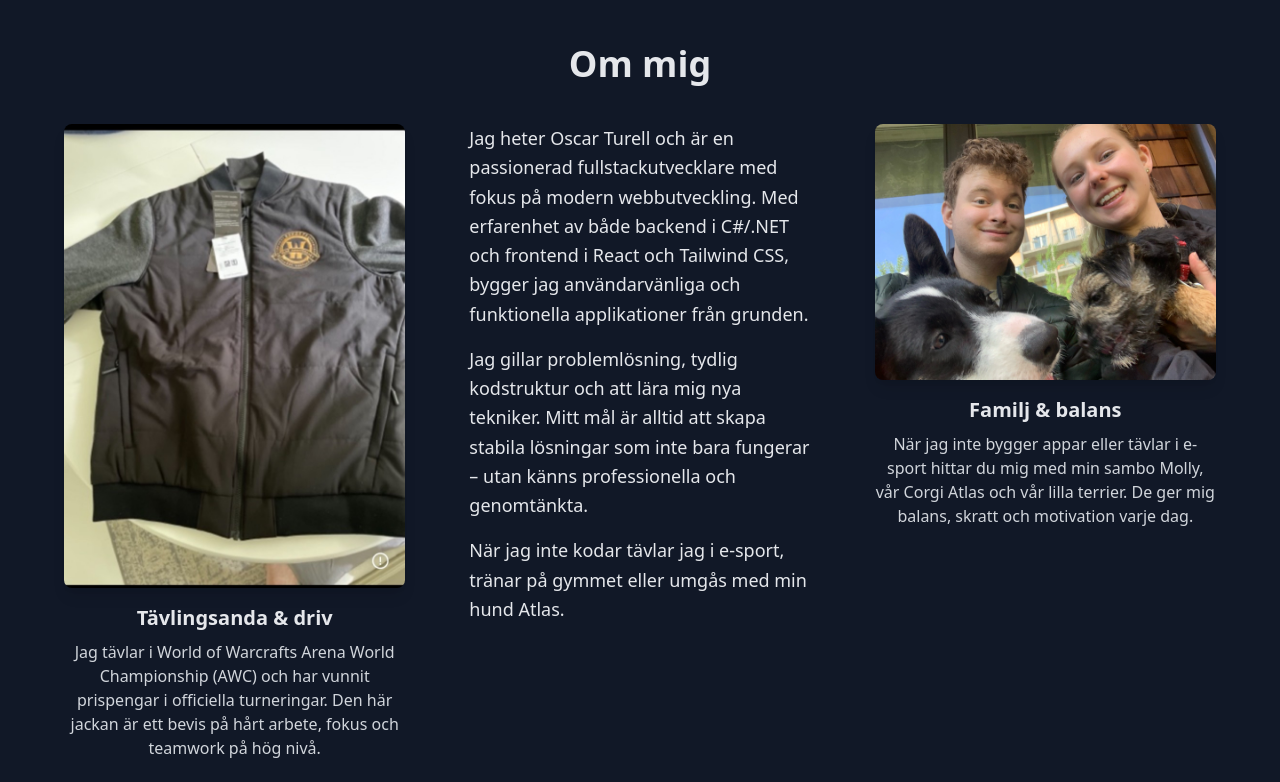
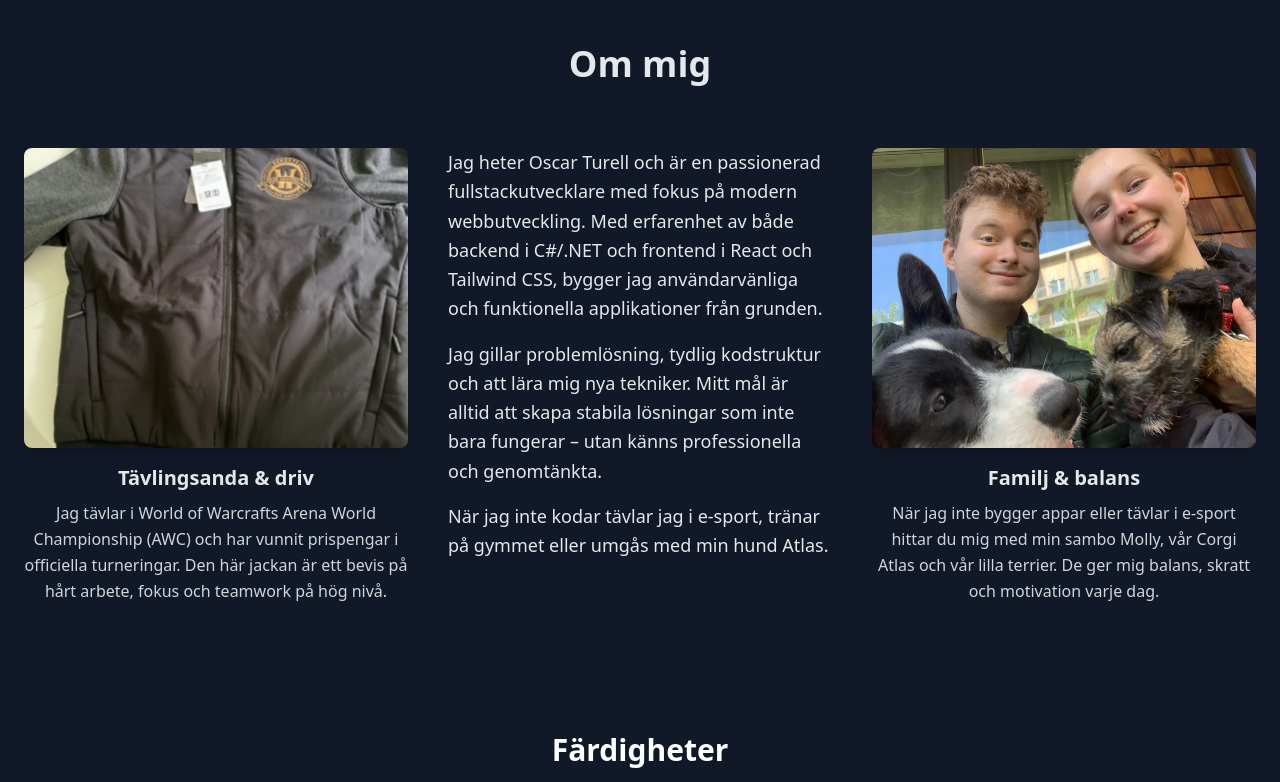
Before and after one commit to Oscarkoz/portfolio-web, a React (Create React App) app: page / in a window 1280 px wide. Shown: the part 900-1682 px from the top of the page. Built offline with nearby package versions, Linux system fonts and the light colour scheme; no server answers.

Commit message:
Justerar About Me-layouten för bättre proportioner och symmetri

```diff
--- a/src/components/AboutMe.jsx
+++ b/src/components/AboutMe.jsx
@@ -5,14 +5,13 @@ import familjOscar from '../assets/familj-oscar.jpg';
 
 const AboutMe = () => (
   <section id="about" className="py-16 px-6 bg-white dark:bg-gray-900 text-gray-800 dark:text-gray-200">
-    <h2 className="text-4xl font-bold mb-10 text-center">Om mig</h2>
+    <h2 className="text-4xl font-bold mb-16 text-center">Om mig</h2>
 
-    {/* Tidningslayout: bild – text – bild */}
-    <div className="flex flex-col md:flex-row justify-center items-start gap-16 max-w-6xl mx-auto">
+    <div className="grid grid-cols-1 md:grid-cols-3 gap-10 max-w-7xl mx-auto items-start">
 
-      {/* Vänster: AWC-bild */}
+      {/* Vänster: AWC */}
       <motion.div
-        className="flex flex-col items-center md:w-1/3"
+        className="flex flex-col items-center text-center"
         initial={{ opacity: 0, y: 40 }}
         whileInView={{ opacity: 1, y: 0 }}
         transition={{ duration: 0.6 }}
@@ -21,17 +20,17 @@ const AboutMe = () => (
         <img
           src={awcJacka}
           alt="AWC Jacka"
-          className="rounded-lg shadow-lg w-full mb-4 hover:scale-105 transition-transform duration-300"
+          className="w-full h-[300px] object-cover rounded-lg shadow-lg mb-4 hover:scale-105 transition-transform duration-300"
         />
         <h3 className="text-xl font-semibold mb-2">Tävlingsanda & driv</h3>
-        <p className="text-center text-gray-600 dark:text-gray-300">
+        <p className="text-gray-600 dark:text-gray-300 leading-relaxed">
           Jag tävlar i World of Warcrafts Arena World Championship (AWC) och har vunnit prispengar i officiella turneringar.
           Den här jackan är ett bevis på hårt arbete, fokus och teamwork på hög nivå.
         </p>
       </motion.div>
 
-      {/* Mitten: Om mig-text */}
-      <div className="md:w-1/3">
+      {/* Mitten: Om mig */}
+      <div className="text-center md:text-left">
         <p className="text-lg leading-relaxed mb-4">
           Jag heter Oscar Turell och är en passionerad fullstackutvecklare med fokus på modern webbutveckling.
           Med erfarenhet av både backend i C#/.NET och frontend i React och Tailwind CSS, bygger jag användarvänliga
@@ -46,9 +45,9 @@ const AboutMe = () => (
         </p>
       </div>
 
-      {/* Höger: Familjebild */}
+      {/* Höger: Familj */}
       <motion.div
-        className="flex flex-col items-center md:w-1/3"
+        className="flex flex-col items-center text-center"
         initial={{ opacity: 0, y: 40 }}
         whileInView={{ opacity: 1, y: 0 }}
         transition={{ duration: 0.6, delay: 0.2 }}
@@ -57,14 +56,15 @@ const AboutMe = () => (
         <img
           src={familjOscar}
           alt="Oscar med Molly och hundarna"
-          className="rounded-lg shadow-lg w-full mb-4 hover:scale-105 transition-transform duration-300"
+          className="w-full h-[300px] object-cover rounded-lg shadow-lg mb-4 hover:scale-105 transition-transform duration-300"
         />
         <h3 className="text-xl font-semibold mb-2">Familj & balans</h3>
-        <p className="text-center text-gray-600 dark:text-gray-300">
+        <p className="text-gray-600 dark:text-gray-300 leading-relaxed">
           När jag inte bygger appar eller tävlar i e-sport hittar du mig med min sambo Molly, vår Corgi Atlas och vår lilla terrier.
           De ger mig balans, skratt och motivation varje dag.
         </p>
       </motion.div>
+
     </div>
   </section>
 );
```
